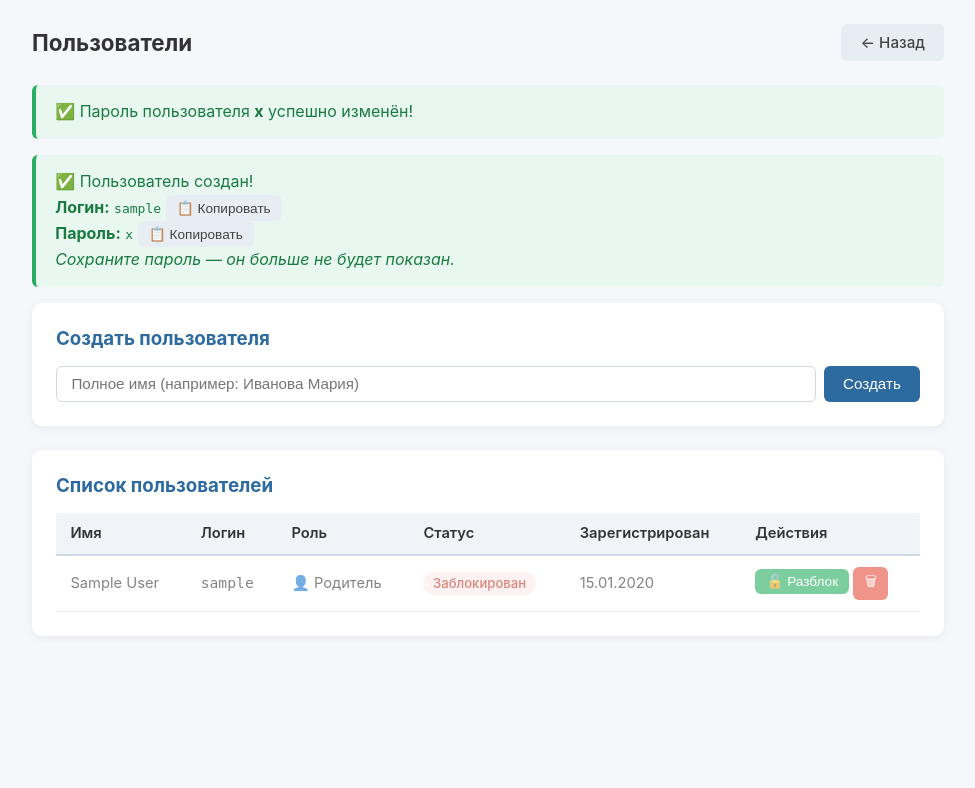
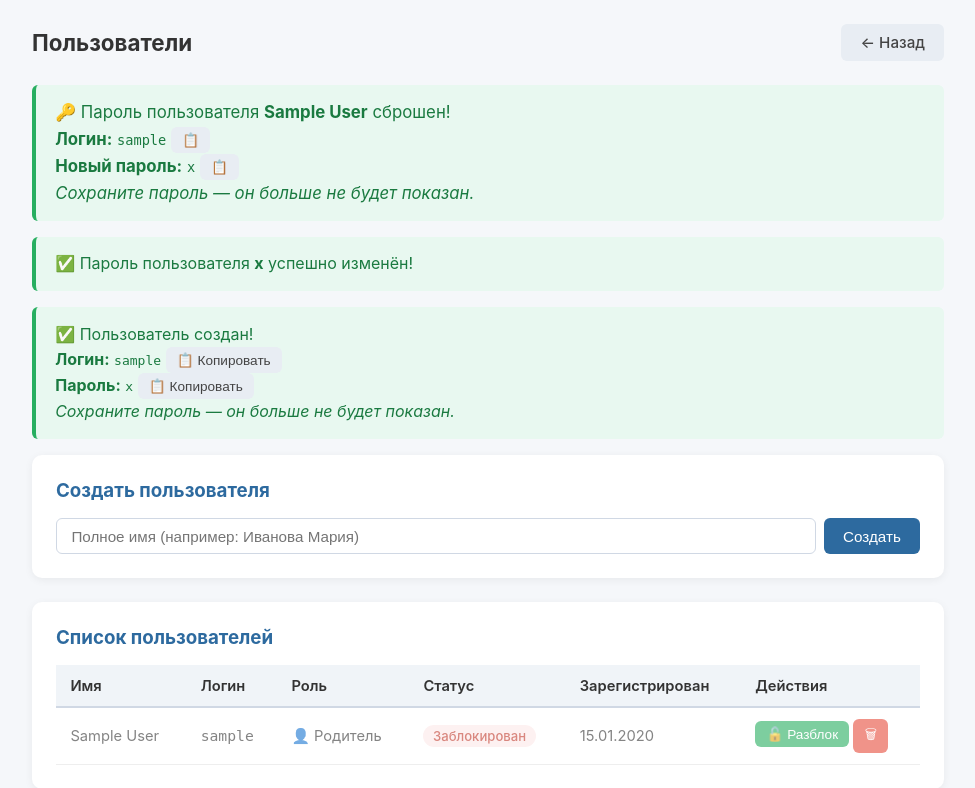
Before and after one commit to PeganovOleg/abc_project, a FastAPI app: template templates/admin/users.html in a window 1280 px wide. Shown: the top 788 px of the page, without its empty margins (152-1127 px from the left). Before the commit the page ends 600 px from the top, so only its background shows below. Run offline with FastAPI, Linux system fonts and the light colour scheme; the template is opened without the code that fills it: most values are stand-ins (such as "Sample title", 1, 10 or a date in 2020).

Commit message:
feat: auto password reset with display

```diff
--- a/templates/admin/users.html
+++ b/templates/admin/users.html
@@ -5,6 +5,17 @@
   <h2>Пользователи</h2>
   <a href="/admin/" class="btn btn-secondary">← Назад</a>
 </div>
+
+{% if password_reset %}
+<div class="alert alert-success" style="font-size:1.05em;">
+  🔑 Пароль пользователя <strong>{{ password_reset.full_name }}</strong> сброшен!<br>
+  <strong>Логин:</strong> <code id="reset-login">{{ password_reset.username }}</code>
+  <button type="button" class="btn btn-sm btn-secondary" onclick="copyText('reset-login')">📋</button><br>
+  <strong>Новый пароль:</strong> <code id="reset-pwd">{{ password_reset.password }}</code>
+  <button type="button" class="btn btn-sm btn-secondary" onclick="copyText('reset-pwd')">📋</button><br>
+  <em>Сохраните пароль — он больше не будет показан.</em>
+</div>
+{% endif %}
 
 {% if password_changed %}
 <div class="alert alert-success">
@@ -80,8 +91,10 @@ function copyToClipboard(elementId) {
           </form>
           {% endif %}
           {% if user.role == "superadmin" or u.role == "parent" %}
-          <button type="button" class="btn btn-sm btn-warning"
-            onclick="showResetPassword({{ u.id }}, '{{ u.full_name }}')">🔑 Пароль</button>
+          <form method="post" action="/admin/users/{{ u.id }}/auto-reset" style="display:inline"
+            onsubmit="return confirm('Сгенерировать новый пароль для {{ u.full_name }}?')">
+            <button type="submit" class="btn btn-sm btn-success">🎲 Новый пароль</button>
+          </form>
           {% endif %}
           {% if u.role != "superadmin" %}
           <form method="post" action="/admin/users/{{ u.id }}/delete" style="display:inline"
@@ -127,6 +140,13 @@ function copyToClipboard(elementId) {
 </div>
 
 <script>
+function copyText(id) {
+  const text = document.getElementById(id).innerText;
+  navigator.clipboard.writeText(text).then(() => {
+    event.target.innerText = '✅';
+    setTimeout(() => event.target.innerText = '📋', 1500);
+  });
+}
 function showResetPassword(userId, userName) {
   document.getElementById('reset-user-name').textContent = 'Пользователь: ' + userName;
   document.getElementById('reset-form').action = '/admin/users/' + userId + '/reset-password';
```
Also changed, not shown: routers/admin.py (+17 -0 lines).
